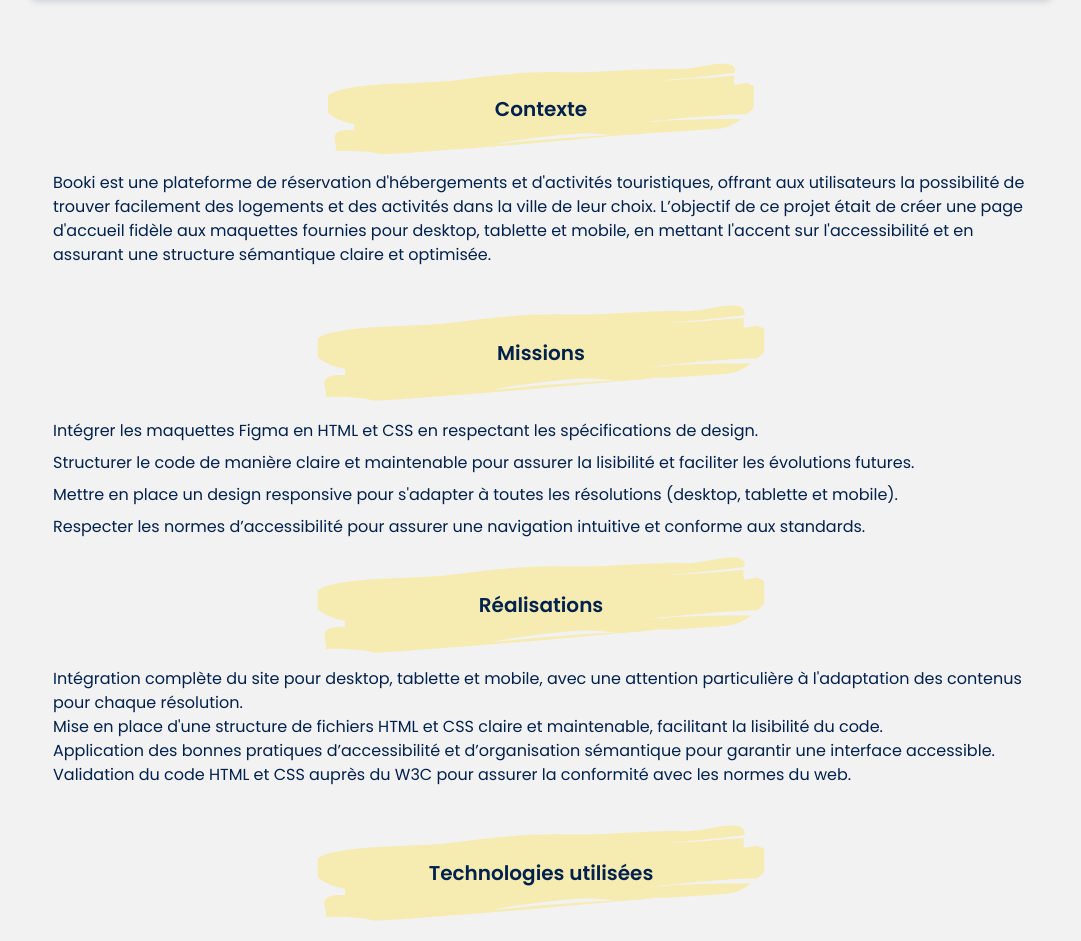
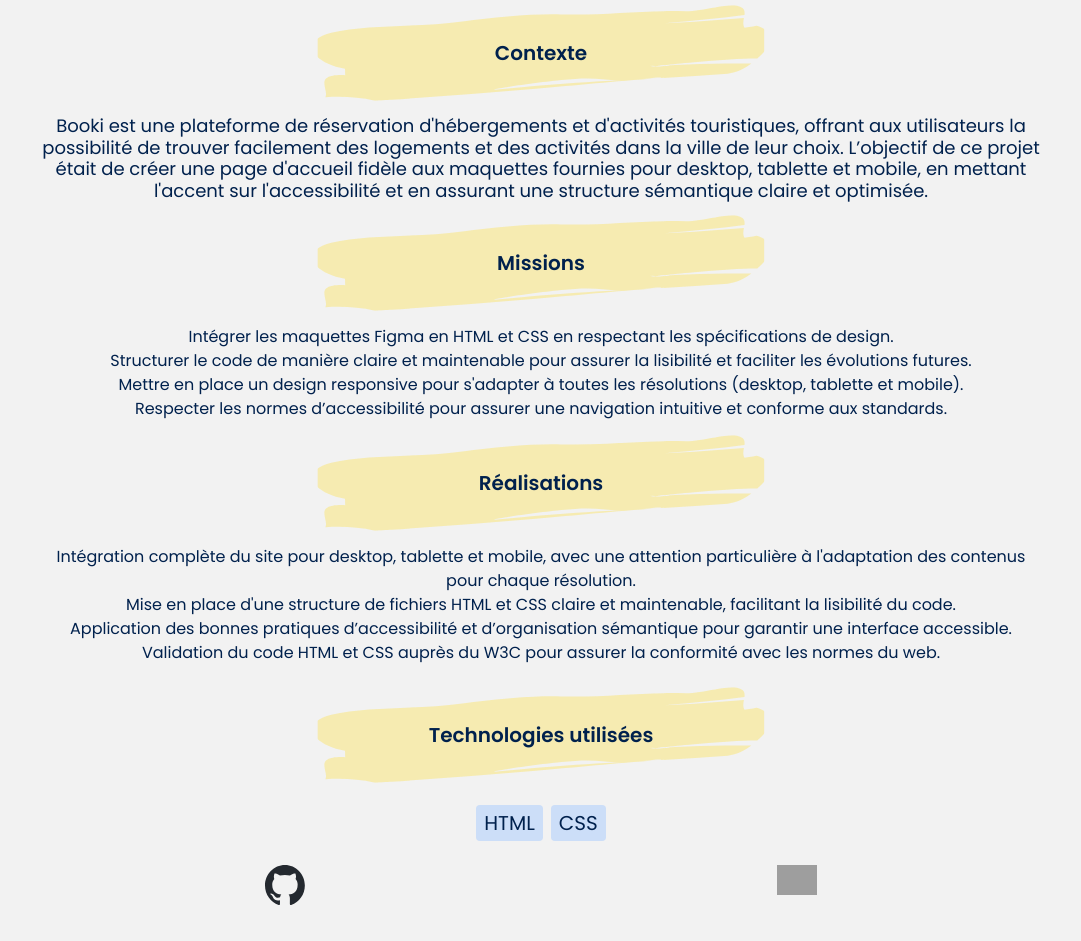
Before and after one commit to Wanakaaa/Portfolio-p8, a Next.js app in the folder portfolio/: page /projects/projet1 in a window 1280 px wide. Shown: the part 828-1769 px from the top of the page, without its empty margins (99-1180 px from the left). Built offline with nearby package versions, Linux system fonts and the light colour scheme; grey boxes are pictures that could not be loaded.

Commit message:
modif style

```diff
--- a/portfolio/src/app/About/About.tsx
+++ b/portfolio/src/app/About/About.tsx
@@ -6,10 +6,10 @@
 export default function About() {
   const { social } = aboutData;
   return (
-    <div className="flex flex-col gap-6">
+    <div className="flex flex-col gap-6 border border-yellow2">
       <AboutPresentation />
 
-          <div className="flex justify-center gap-2 p-2">
+          <div className="flex justify-center gap-2 p-6">
             {Object.keys(social).map((key) => (
               <IconLink
                 key={key}
--- a/portfolio/src/app/Contact/Contact.tsx
+++ b/portfolio/src/app/Contact/Contact.tsx
@@ -43,7 +43,7 @@
 
   return (
 
-      <div className='border border-green-500 sm:w-[80%] w-full p-6 '>
+      <div className='border border-green2 w-full p-6 '>
         <form onSubmit={onSubmit} className="space-y-4">
 
           <div className="grid grid-cols-1 md:grid-cols-2 gap-4 ">
@@ -61,7 +61,7 @@
             <button
               disabled={loading}
               type="submit"
-              className="bg-blue-500 px-4 py-2 rounded-lg hover:bg-blue-600 transition duration-300"
+              className="bg-green-transparent px-4 py-2 rounded-lg hover:bg-green2 transition duration-300"
             >
               Envoyer un message
             </button>
--- a/portfolio/src/app/projects/[projectId]/page.tsx
+++ b/portfolio/src/app/projects/[projectId]/page.tsx
@@ -18,8 +18,8 @@
   }
 
   return (
-    <section className="p-6 w-full flex justify-center items-center gap-4">
-      <div className='w-[80vw] flex flex-col justify-center gap-6 pb-6 '>
+    <section className="p-6 w-full flex justify-center items-center gap-4 ">
+      <div className='w-[80vw] flex flex-col justify-center gap-2 pb-6'>
       <h2>{project.name}</h2>
 
       {/* Composant DevicePreview pour l'affichage des images */}
@@ -34,11 +34,11 @@
       <div>
       <h3>Technologies utilisées</h3>
       <TechStack stack={project.stack}
-      className="text-xl bg-blue-700"/>
+      className="text-xl bg-blue-200"/>
       </div>
 
       {/* Liens GitHub et Live Preview */}
-      <div className='flex justify-center space-x-4'>
+      <div className='flex justify-around space-x-4 p-2'>
         <IconLink
           href={project.githubLink}
           iconSrc='/icons/github.svg'
--- a/portfolio/src/app/skills/skills.tsx
+++ b/portfolio/src/app/skills/skills.tsx
@@ -4,7 +4,7 @@
 
 export default function Skills() {
   return (
-        <div className="border border-green-500 w-full flex justify-around flex-wrap gap-6 p-4">
+        <div className="border border-pink2 w-full flex justify-around flex-wrap gap-6 p-4">
             {SkillsLogo.map((skill, index) => (
               <div
                 key={index}
--- a/portfolio/src/components/Section.tsx
+++ b/portfolio/src/components/Section.tsx
@@ -20,7 +20,7 @@
     if (!sectionData) return null
   return (
     <section id={sectionData.id} className='p-2 w-full flex justify-center items-center gap-4'>
-        <div className=' w-[80vw] flex flex-col items-center justify-around gap-6 py-1'>
+        <div className=' w-[80vw] flex flex-col items-center justify-around gap-1 py-1'>
         {sectionData.isMainTitle ? (
             <h1>{sectionData.sectionTitle}</h1>
         ) : (
--- a/portfolio/src/components/project/Context.tsx
+++ b/portfolio/src/components/project/Context.tsx
@@ -6,7 +6,7 @@
 
 export default function Context({ content }: Contextprops) {
   return (
-    <div className='p-6'>
+    <div>
         <h3>Contexte</h3>
         <p className="text-base">{content}</p>
     </div>
--- a/portfolio/src/components/project/Mission.tsx
+++ b/portfolio/src/components/project/Mission.tsx
@@ -11,9 +11,7 @@
         <ul className='px-6'>
             {points.map((point, index) => (
                 <li
-                 key={index}
-                 className='py-1'
-                 >{point}</li>
+                 key={index}>{point}</li>
             ))}
         </ul>
     </div>
--- a/portfolio/src/components/project/ProjectDescription.tsx
+++ b/portfolio/src/components/project/ProjectDescription.tsx
@@ -11,7 +11,7 @@
 
 export default function ProjectDescription({ context, missions, realisations }: ProjectDescriptionProps) {
     return (
-        <div className="project-description">
+        <div className="project-description text-center">
           {context && <Context content={context} />}
           {missions && missions.length > 0 && <Mission points={missions} />}
           {realisations && realisations.length > 0 && <Realisations points={realisations} />}
--- a/portfolio/src/components/project/TechStack.tsx
+++ b/portfolio/src/components/project/TechStack.tsx
@@ -11,7 +11,7 @@
     <div className='flex flex-wrap justify-center gap-2 p-2'>
         {stack.map((tech, index) => (
             <span
-            key={index} className={`px-2 py-1 rounded bg-blue-200 ${className}`}
+            key={index} className={`px-2 py-1 rounded bg-button-bg ${className}`}
             >{tech}</span>
 
         ))}
--- a/portfolio/src/styles/globals.css
+++ b/portfolio/src/styles/globals.css
@@ -8,11 +8,8 @@
 
 :root {
     --primary-text-color: #00214d;
-    /* --secondary-text-color: #41c1d8; */
     --primary-background-color: #f2f2f2;
-    /* --button-bg-color: #4ea27a;
-    --button-text-color: #9c6825; */
-
+    --button-bg-color: rgba(146, 191, 255, 0.4);
 }
 
 html, body {
@@ -25,7 +22,6 @@
 
 body {
     padding-top: 0;
-    /* padding-bottom: 3rem; */
 }
 
 @layer base {
--- a/portfolio/tailwind.config.ts
+++ b/portfolio/tailwind.config.ts
@@ -8,6 +8,9 @@
   ],
   theme: {
     extend: {
+      fontSize: {
+        base: ['18px', '1.2'],
+      },
       screens: {
         'mobile': { max: '350px' },
         'xs': { min: '351px', max: '639px' },
@@ -23,6 +26,10 @@
         'primary-bg': 'var(--primary-background-color)',
         'button-bg': 'var(--button-bg-color)',
         'button-text': 'var(--button-text-color)',
+        'green2' : '#00ebc7',
+        'green-transparent': 'rgba(0, 235, 199, 0.3)',
+        'pink2': 'rgba(255, 84, 112, 0.43)',
+        'yellow2': 'rgba(253, 226, 79, 0.43)',
       },
     },
   },
@@ -32,9 +39,8 @@
 
         // 'blue-primary': '#00214d',
         // 'green-primary': '#00ebc7',
-        // 'green-transparent': 'rgba(0, 235, 199, 0.43)',
         // 'pink2': '#ff5470',
-        // 'pink-transparent': 'rgba(255, 84, 112, 0.43)',
+        //'green-transparent': 'rgba(0, 235, 199, 0.43)',
         // 'pink-transparent-plus': 'rgba(255, 84, 112, 0.20)',
         // 'yellow-transparent': 'rgba(253, 226, 79, 0.43)',
         // 'text-primary': '#00214D',
```
Also changed, not shown: portfolio/src/app/projects/projectCard.tsx (+6 -72 lines).
